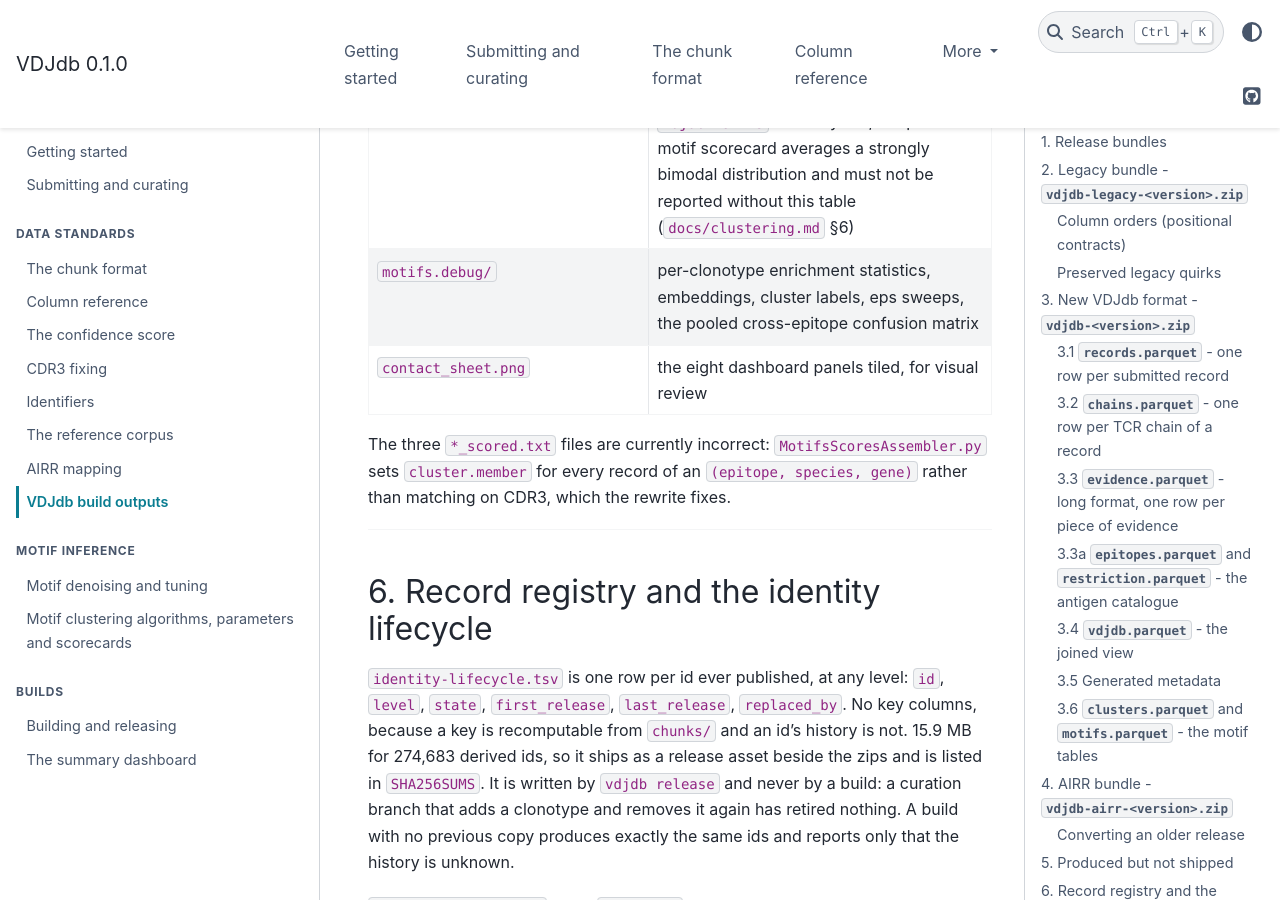
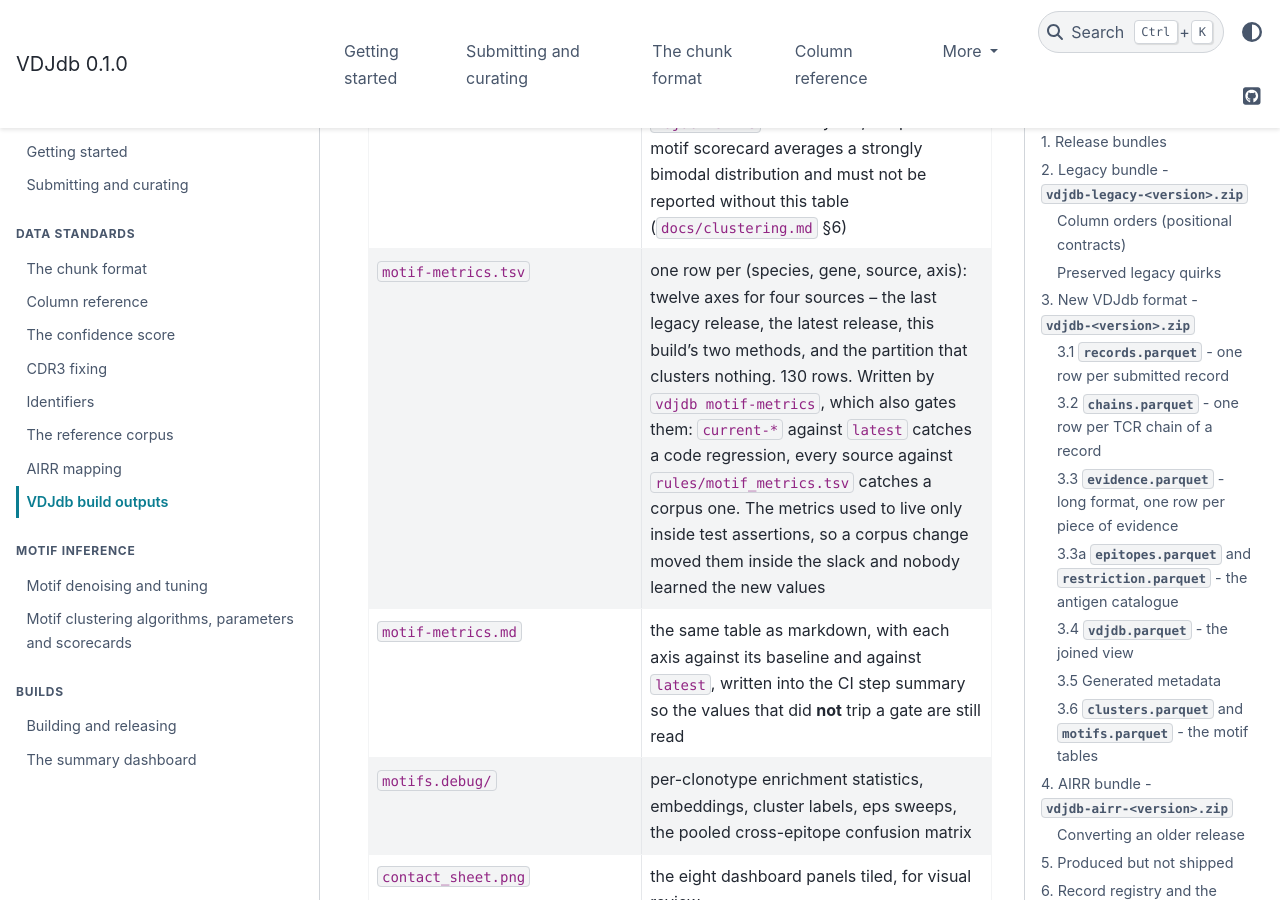
Before and after one commit to antigenomics/vdjdb-db, a Sphinx documentation site: the page built from docs/outputs.md, in a window 1280 px wide and 900 px high, scrolled down 12707 px. Built offline with Sphinx 7.4.7 and the PyData theme 0.15.4, drawn with Linux system fonts in a browser that asks for light colours.

Commit message:
Document the two files the motif-metrics gate writes
`docs/outputs.md` §5 is the contract for every file the build produces, and #601
added two without listing them: `reports/motif-metrics.tsv`, the 130-row table of
twelve axes for four sources, and `reports/motif-metrics.md`, the same table
against both comparisons, which goes into the CI step summary.

The entry says what the gate does rather than only what the file holds, because
the reason the file exists is that these numbers used to live only inside test
assertions: a corpus change moved them inside the slack and nobody learned the
new values.

sphinx -W clean; tests/unit/test_docs.py 12 passed.

Co-Authored-By: Claude Opus 5 <noreply@anthropic.com>

```diff
--- a/docs/outputs.md
+++ b/docs/outputs.md
@@ -362,6 +362,8 @@ they ship in future is open (ROADMAP §9).
 | `records.diff.tsv` | added / amended / retired records against the previous release |
 | `diff-report.md` | the comparison against a reference release (ROADMAP §5) |
 | `motifs_per_epitope.tsv` | one row per (species, gene, method, epitope): clonotypes, clustered, retention, clusters, largest cluster, mean cluster size, singleton clusters, percolation, replicated, tp, precision, lift. 678 rows. Written by `vdjdb motifs` on every run; the pooled motif scorecard averages a strongly bimodal distribution and must not be reported without this table (`docs/clustering.md` §6) |
+| `motif-metrics.tsv` | one row per (species, gene, source, axis): twelve axes for four sources -- the last legacy release, the latest release, this build's two methods, and the partition that clusters nothing. 130 rows. Written by `vdjdb motif-metrics`, which also gates them: `current-*` against `latest` catches a code regression, every source against `rules/motif_metrics.tsv` catches a corpus one. The metrics used to live only inside test assertions, so a corpus change moved them inside the slack and nobody learned the new values |
+| `motif-metrics.md` | the same table as markdown, with each axis against its baseline and against `latest`, written into the CI step summary so the values that did **not** trip a gate are still read |
 | `motifs.debug/` | per-clonotype enrichment statistics, embeddings, cluster labels, eps sweeps, the pooled cross-epitope confusion matrix |
 | `contact_sheet.png` | the eight dashboard panels tiled, for visual review |
 
```
